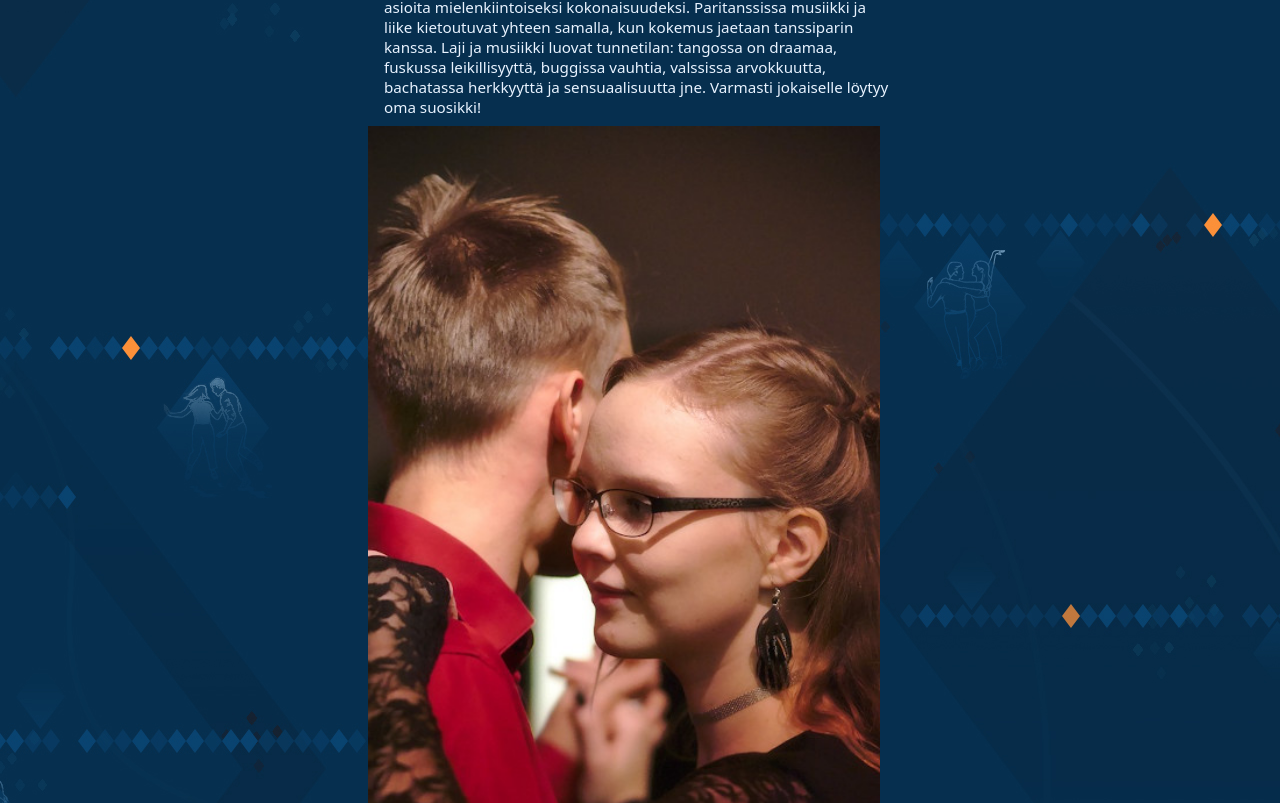
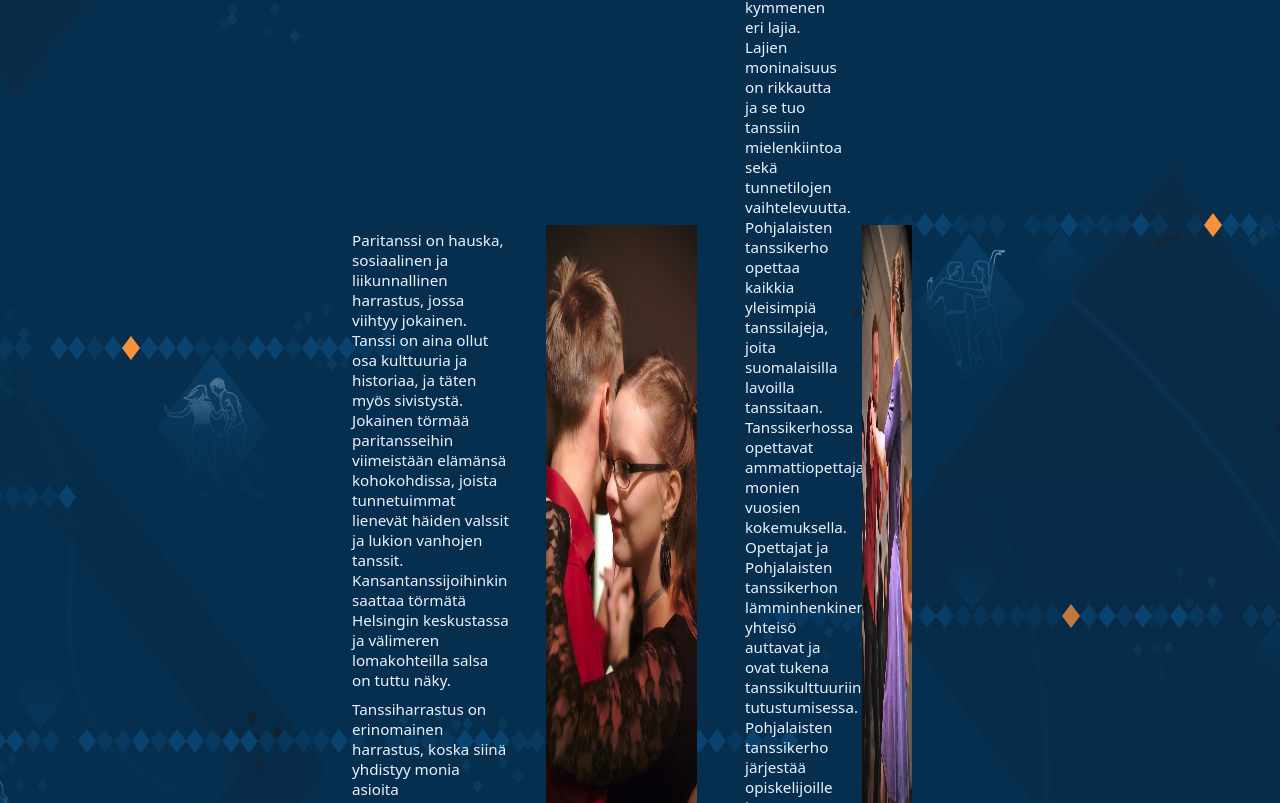
Before and after one commit to pohjalaisten-tanssikerho/web, a SvelteKit app: page / in a window 1280 px wide. Shown: the part 957-1760 px from the top of the page. Built offline with nearby package versions, Linux system fonts and the light colour scheme; no server answers.

Commit message:
Twin view - added text on the left side of the image

```diff
--- a/src/routes/+page.svelte
+++ b/src/routes/+page.svelte
@@ -66,15 +66,16 @@
 <section>
   <div class="container-opiskelijat">
     <div class="content-annikajuuso">
-    <div class="text">
-        <p>Paritanssi on hauska, sosiaalinen ja liikunnallinen harrastus, jossa viihtyy jokainen. Tanssi on aina ollut osa kulttuuria ja historiaa, ja täten myös sivistystä. Jokainen törmää paritansseihin viimeistään elämänsä kohokohdissa, joista tunnetuimmat lienevät häiden valssit ja lukion vanhojen tanssit. Kansantanssijoihinkin saattaa törmätä Helsingin keskustassa ja välimeren lomakohteilla salsa on tuttu näky. Tanssiharrastus on erinomainen harrastus, koska siinä yhdistyy monia asioita mielenkiintoiseksi kokonaisuudeksi. Paritanssissa musiikki ja liike kietoutuvat yhteen samalla, kun kokemus jaetaan tanssiparin kanssa. Laji ja musiikki luovat tunnetilan: tangossa on draamaa, fuskussa leikillisyyttä, buggissa vauhtia, valssissa arvokkuutta, bachatassa herkkyyttä ja sensuaalisuutta jne. Varmasti jokaiselle löytyy oma suosikki!</p>
+    <div class="text1">
+        <p>Paritanssi on hauska, sosiaalinen ja liikunnallinen harrastus, jossa viihtyy jokainen. Tanssi on aina ollut osa kulttuuria ja historiaa, ja täten myös sivistystä. Jokainen törmää paritansseihin viimeistään elämänsä kohokohdissa, joista tunnetuimmat lienevät häiden valssit ja lukion vanhojen tanssit. Kansantanssijoihinkin saattaa törmätä Helsingin keskustassa ja välimeren lomakohteilla salsa on tuttu näky.</p>
+        <p> Tanssiharrastus on erinomainen harrastus, koska siinä yhdistyy monia asioita mielenkiintoiseksi kokonaisuudeksi. Paritanssissa musiikki ja liike kietoutuvat yhteen samalla, kun kokemus jaetaan tanssiparin kanssa. Laji ja musiikki luovat tunnetilan: tangossa on draamaa, fuskussa leikillisyyttä, buggissa vauhtia, valssissa arvokkuutta, bachatassa herkkyyttä ja sensuaalisuutta jne. Varmasti jokaiselle löytyy oma suosikki!</p>
     </div>
     <div class="image-annikajuuso">
       <img src="/img/picture/desktop/annika-juuso.jpg" alt="annikajuuso">
     </div>
       </div>
       <div class="content-minttuilmari">
-    <div class="text">
+    <div class="text2">
       <p>Suomalainen lavatanssi on erittäin lajirikas. Saman illan aikana voi olla helpostikin kymmenen eri lajia. Lajien moninaisuus on rikkautta ja se tuo tanssiin mielenkiintoa sekä tunnetilojen vaihtelevuutta. Pohjalaisten tanssikerho opettaa kaikkia yleisimpiä tanssilajeja, joita suomalaisilla lavoilla tanssitaan. Tanssikerhossa opettavat ammattiopettajat monien vuosien kokemuksella. Opettajat ja Pohjalaisten tanssikerhon lämminhenkinen yhteisö auttavat ja ovat tukena tanssikulttuuriin tutustumisessa.
 
         Pohjalaisten tanssikerho järjestää opiskelijoille ja opiskelijamielisille lukukauden pituisia paritanssikursseja, joissa opetus tapahtuu viikottain. Näiden lisäksi kerho järjestää ekskursioita, tanssibileitä ja tiiviskursseja.
@@ -180,18 +181,13 @@
           border-radius: 4px;
         }
       }
-      & .date {
-        white-space: nowrap;
-        overflow-x: scroll ;
-      }
     }
-//code for container annikajuuso //
+}
+//code
 .container-opiskelijat {
   display: flex;
-  flex-direction: column;
-  justify-content: center;
+  flex-direction: row;
   align-items: center;
-  margin-bottom: 20px;
 }
 
 .content-annikajuuso,
@@ -202,44 +198,35 @@
   margin-bottom: 20px;
 }
 
-.image-annikajuuso {
-  width: 560px;
-  height: 560px;
-  margin-right: 10px;
-}
-.image-minttuilmari {
-  width: 560px;
-  height: 317px;
-  margin-right: 10px;
-}
-.text {
-  flex: 1;
-  margin-right: 10px;
+.text1 {
+  height: 605px;
+  width: 373px;
+  margin-right: 20px;
 }
 
-@media (min-width: 769px) {
+.image-annikajuuso img,
+.image-minttu-ilmari img {
+  max-width: fit-content;
+  height: 605px;
+}
+
+@media (max-width: 768px) {
   .container-opiskelijat {
-    flex-direction: row;
-    align-items: flex-start; /* Add this line to align items to the top */
+    flex-direction: column;
   }
 
   .content-annikajuuso,
   .content-minttuilmari {
-    flex-basis: 50%; /* Change flex-basis to 50% for equal width */
-    margin-bottom: 0;
+    flex-direction: column;
   }
 
-  .image-annikajuuso,
-  .image-minttuilmari {
-    width: 100%; /* Set the width to 100% for responsiveness */
-    height: auto; /* Set height to auto to maintain aspect ratio */
-    margin-right: 0; /* Remove margin-right */
+  .text2 {
+    width: 10px;
+    margin-left: 20px;
+    margin-bottom: 20px;
   }
-
 }
-
-//code//
-  }
+  //code
   .teachers {
     display: flex;
     flex-wrap: wrap;
```
